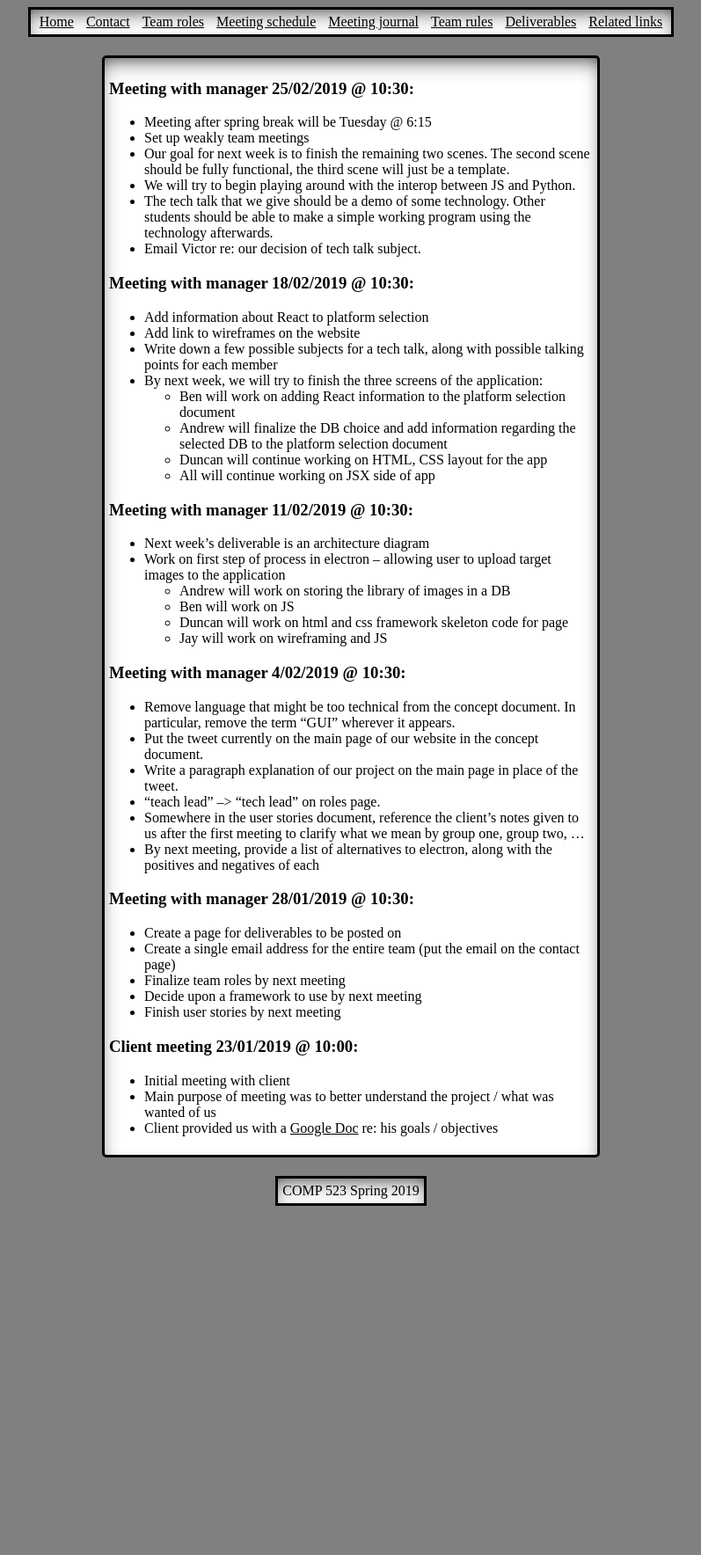
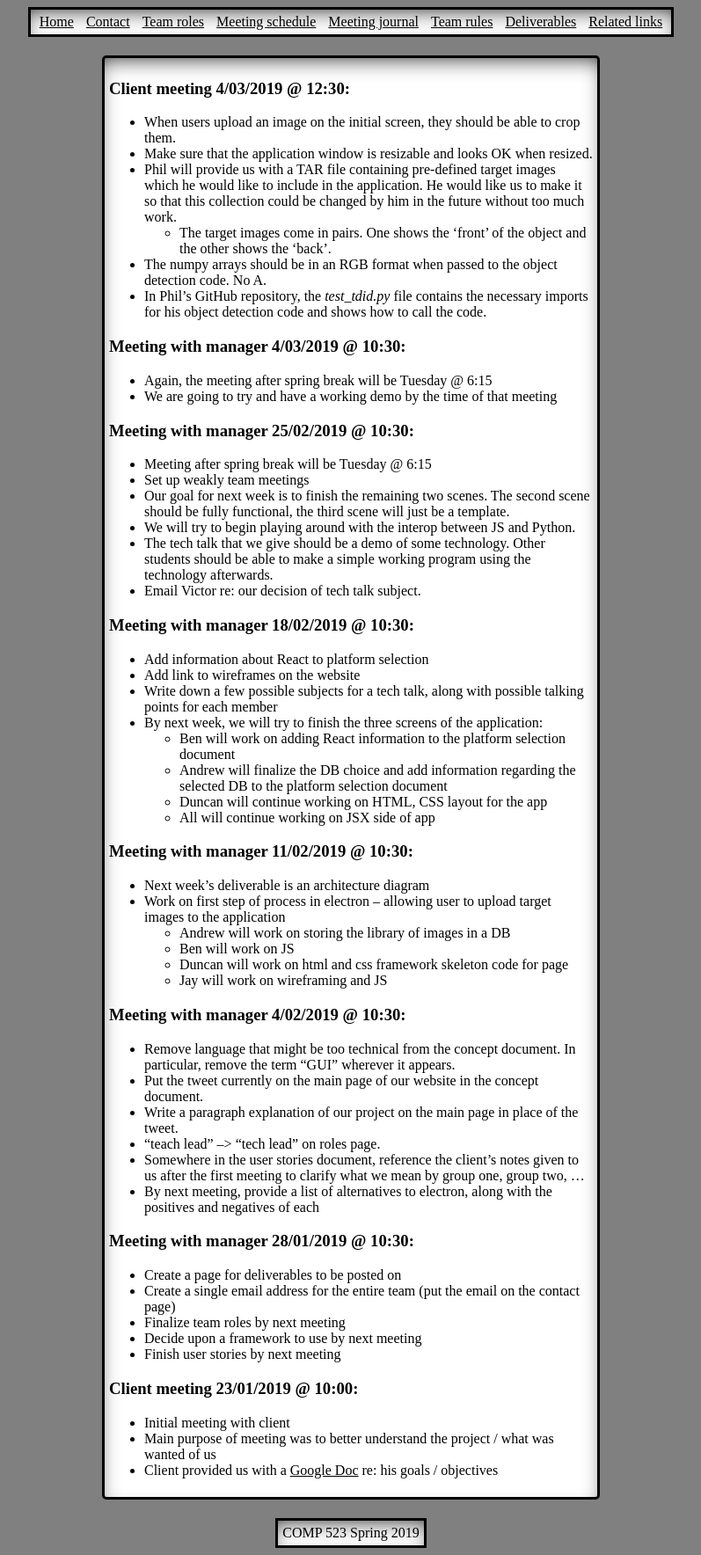
Before and after one commit to jay1723/ObjectDetectionWebsite, a Jekyll site: the page built from meeting-journal.md, in a window 1280 px wide. Shown: the whole page at 88% size, without its empty margins (241-1038 px from the left). Built offline with Jekyll 4.4.1, drawn with Linux system fonts in a browser that asks for light colours; before the commit the page ends 1379 px from its top, so only the background shows below that.

Commit message:
Updated meeting journal with notes from last boss and client meetings.

```diff
--- a/meeting-journal.md
+++ b/meeting-journal.md
@@ -2,6 +2,18 @@
 layout: default
 title: Meeting journal
 ---
+
+### Client meeting 4/03/2019 @ 12:30:
+* When users upload an image on the initial screen, they should be able to crop them.
+* Make sure that the application window is resizable and looks OK when resized.
+* Phil will provide us with a TAR file containing pre-defined target images which he would like to include in the application. He would like us to make it so that this collection could be changed by him in the future without too much work.
+	* The target images come in pairs. One shows the 'front' of the object and the other shows the 'back'.
+* The numpy arrays should be in an RGB format when passed to the object detection code. No A.
+* In Phil's GitHub repository, the *test_tdid.py* file contains the necessary imports for his object detection code and shows how to call the code.
+
+### Meeting with manager 4/03/2019 @ 10:30:
+* Again, the meeting after spring break will be Tuesday @ 6:15
+* We are going to try and have a working demo by the time of that meeting
 
 ### Meeting with manager 25/02/2019 @ 10:30:
 * Meeting after spring break will be Tuesday @ 6:15
```
